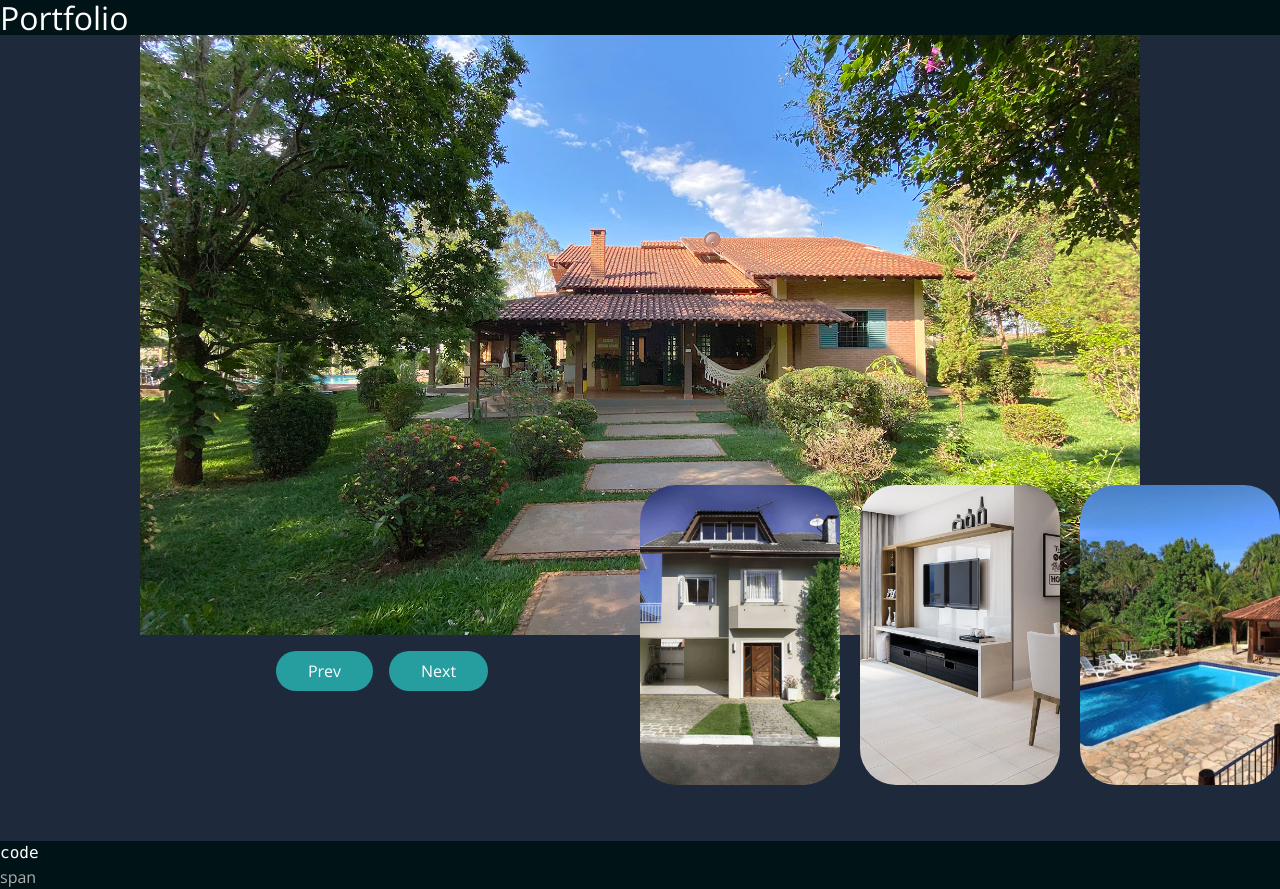
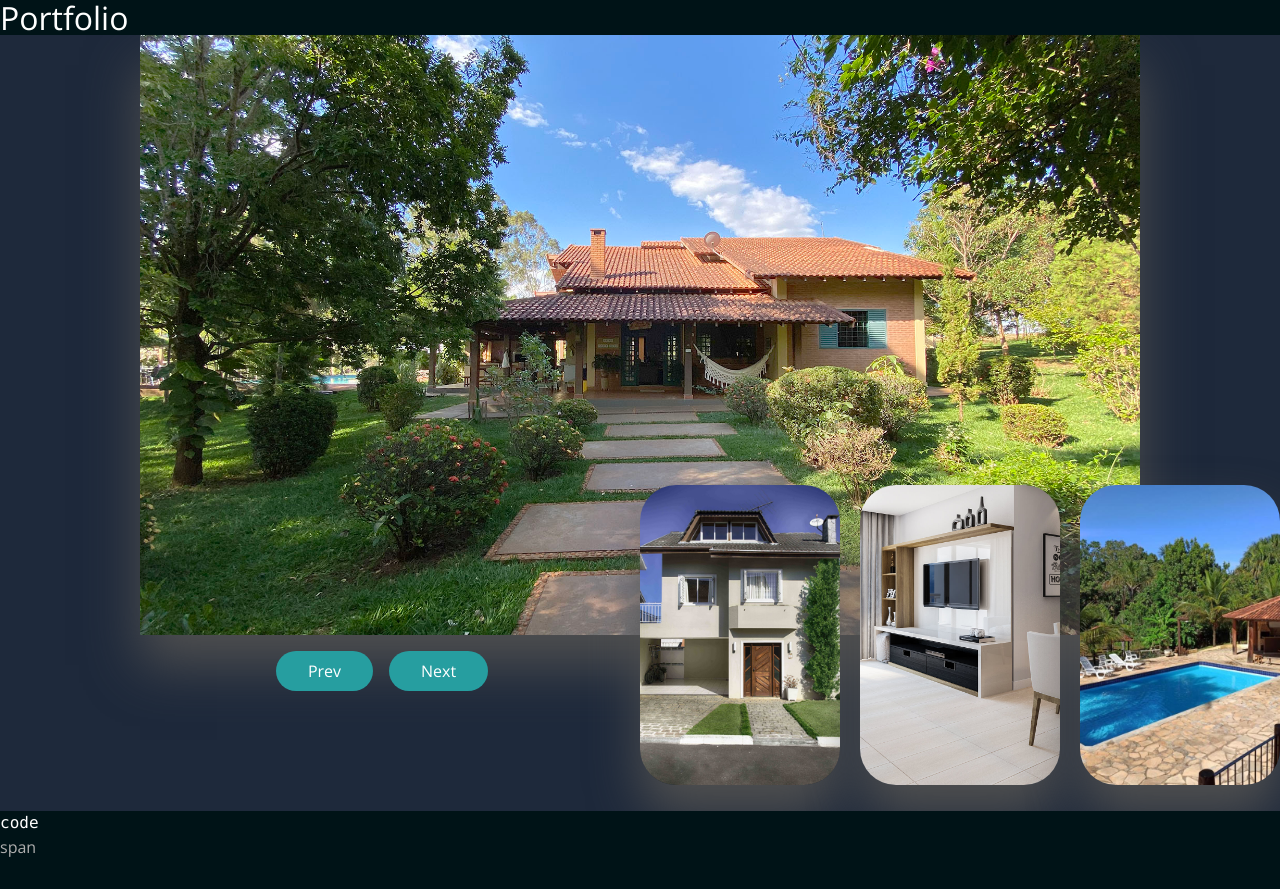
Before and after one commit to davidfrk/portfolio, a React (Vite) app: page / in a window 1280 px wide. After the commit the page ends 859 px from the top, so only its background shows below. Built offline with nearby package versions, Linux system fonts and the light colour scheme.

Commit message:
Add shadows to image showcase

```diff
--- a/src/components/display/ImageShowcase.jsx
+++ b/src/components/display/ImageShowcase.jsx
@@ -26,7 +26,7 @@ function ImageShowcase({ images }) {
   }, [])
 
   return (
-    <div className='flex flex-col pb-[150px]'>
+    <div className='flex flex-col pb-[120px]'>
       <div ref={container} className={styles.container} style={{}}>
         {images && images.map((image, index) => (
           <img src={image} alt="Showcase" key={index}/>
--- a/src/components/display/ImageShowcase.module.css
+++ b/src/components/display/ImageShowcase.module.css
@@ -2,6 +2,7 @@
   position: relative;
   width: 1000px;
   height: 600px;
+  box-shadow: 0 30px 50px #505050;
 }
 
 .container img {
@@ -17,6 +18,7 @@
   left: calc(50% + 660px);
   opacity: 0;
   z-index: 1;
+  box-shadow: 0 30px 50px #505050;
 }
 
 .container img:first-child {
@@ -27,6 +29,7 @@
   transform: translate(-50%, -50%);
   border-radius: 0;
   opacity: 1;
+  box-shadow: none;
 }
 
 .container img:nth-child(2) {
@@ -54,6 +57,7 @@
     border-radius: 0;
     opacity: 1;
     z-index: 0;
+    box-shadow: none;
   }
   to {
     width: 200px;
@@ -65,6 +69,7 @@
     border-radius: 36px;
     opacity: 0;
     z-index: 1;
+    box-shadow: 0 30px 50px #505050;
   }
 }
 
```
